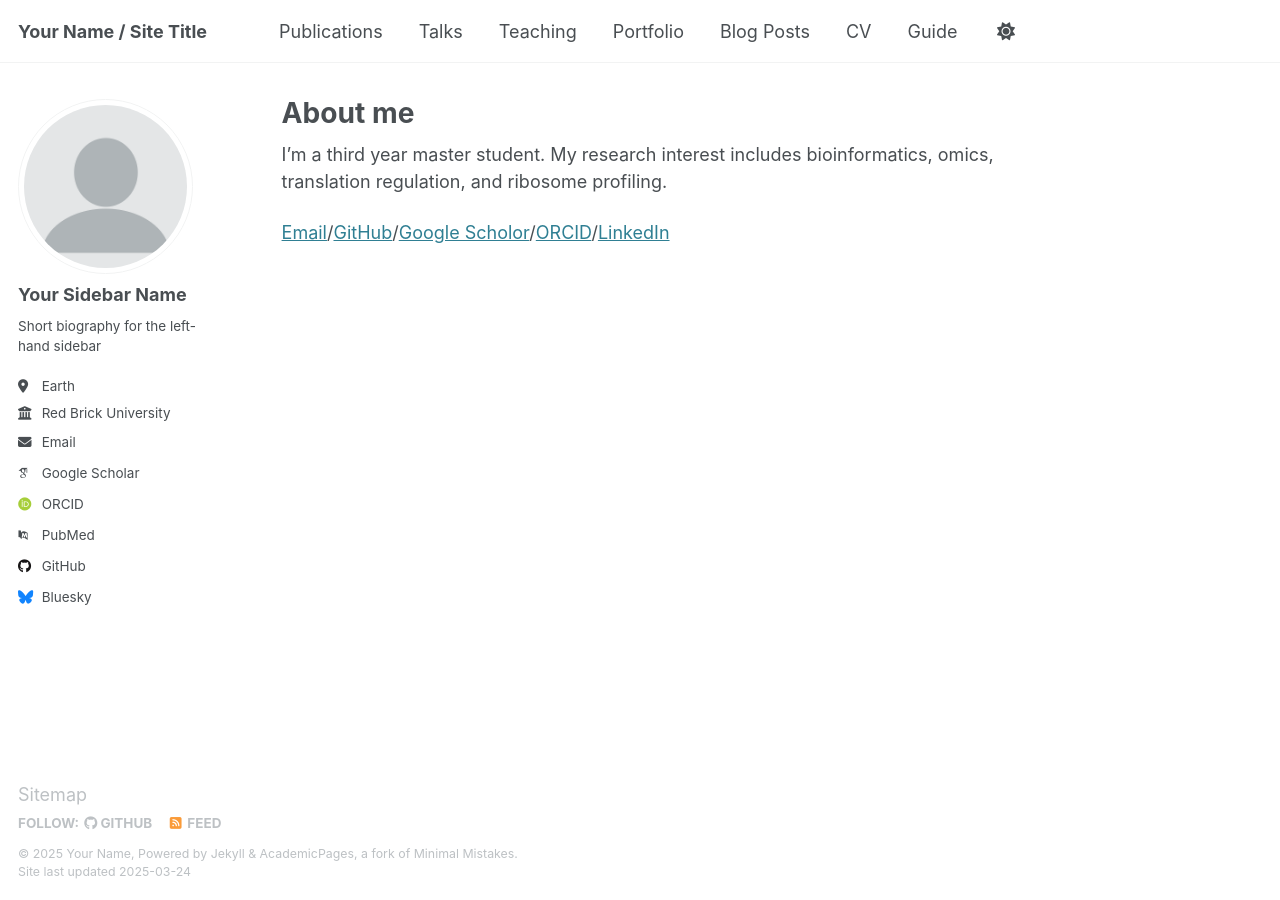
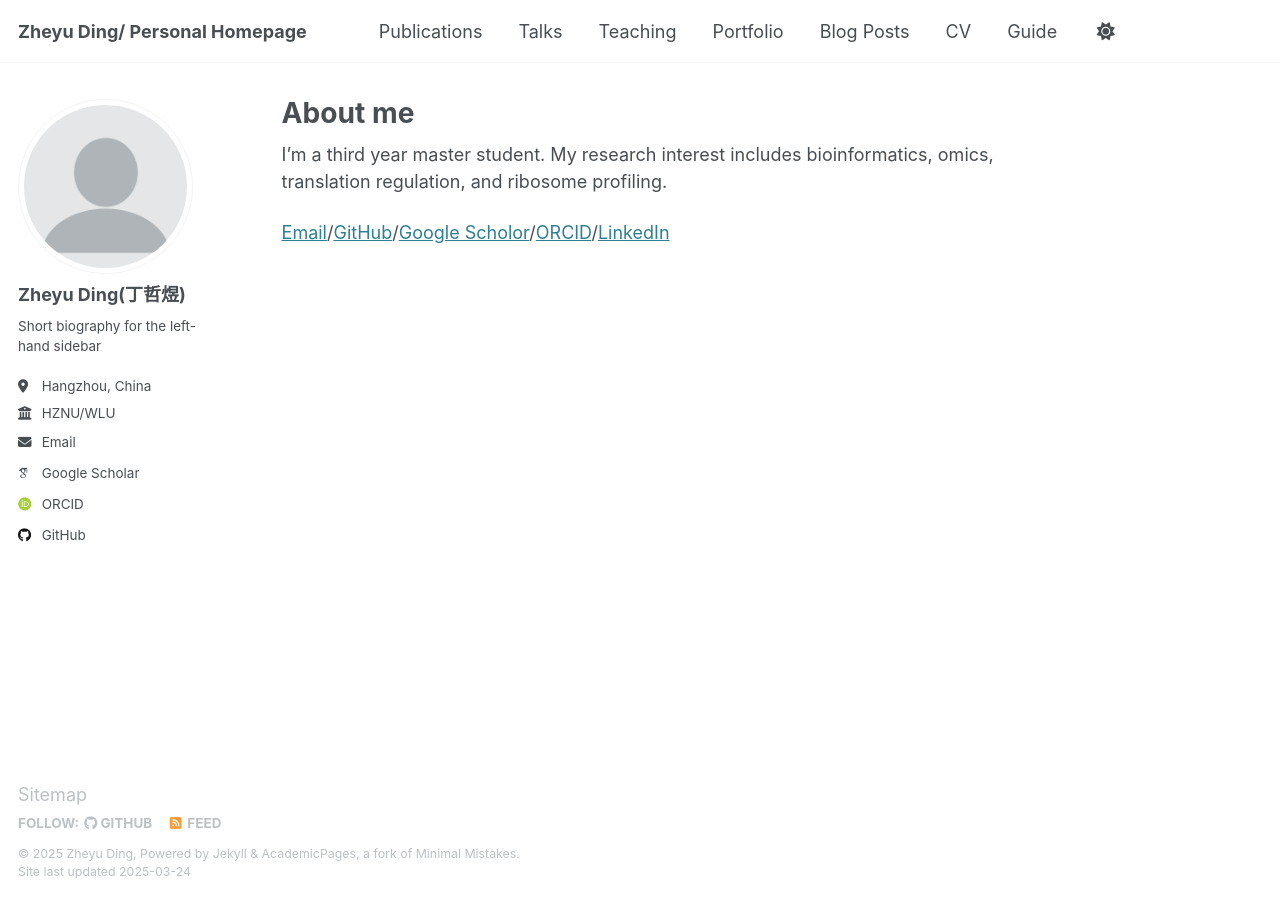
Before and after one commit to Zheyu-Ding/Zheyu-Ding.github.io, a Jekyll site: the page built from _pages/about.md, in a window 1280 px wide. Built offline with Jekyll 4.4.1, drawn with Linux system fonts in a browser that asks for light colours; some web fonts are replaced.

Commit message:
Update _config.yml

```diff
--- a/_config.yml
+++ b/_config.yml
@@ -9,13 +9,13 @@
 # Basic Site Settings
 locale                   : "en-US"
 site_theme               : "default"
-title                    : "Your Name / Site Title"
+title                    : "Zheyu Ding/ Personal Homepage"
 title_separator          : "-"
-name                     : &name "Your Name"
-description              : &description "personal description"
-url                      : https://academicpages.github.io # the base hostname & protocol for your site e.g. "https://[your GitHub username].github.io"
+name                     : &name "Zheyu Ding"
+description              : &description "Beginner in bioinformatics"
+url                      : https://Zheyu-Ding.github.io # the base hostname & protocol for your site e.g. "https://[your GitHub username].github.io"
 baseurl                  : "" # the subpath of your site, e.g. "/blog"
-repository               : "academicpages/academicpages.github.io"
+repository               : "Zheyu-Ding/Zheyu-Ding.github.io"
 
 # Site Author - The following control what appear as part of the author content on the side bar.
 #               If a field is blank the icon and link will not appear, otherwise it will be shown.
@@ -23,21 +23,21 @@ repository               : "academicpages/academicpages.github.io"
 author:
   # Biographic information
   avatar           : "profile.png"
-  name             : "Your Sidebar Name"
+  name             : "Zheyu Ding(丁哲煜)"
   pronouns         : # example: "she/her"
   bio              : "Short biography for the left-hand sidebar"
-  location         : "Earth"
-  employer         : "Red Brick University"
+  location         : "Hangzhou, China"
+  employer         : "HZNU/WLU"
   uri              : # URL
-  email            : "none@example.org"
+  email            : "mailto:Zheyu-Ding@outlook.com"
 
   # Academic websites
   arxiv            : # URL - Update with the correct link to your profile
-  googlescholar    : "https://scholar.google.com/citations?user=PS_CX0AAAAAJ"
+  googlescholar    : "https://scholar.google.com/citations?user=-qHpbDIAAAAJ&hl=en"
   impactstory      : # URL
-  orcid            : "http://orcid.org/yourorcidurl"
+  orcid            : "https://orcid.org/0009-0002-9560-0369"
   semantic         : # URL
-  pubmed           : "https://www.ncbi.nlm.nih.gov/pubmed/?term=john+snow"
+  pubmed           : # "https://www.ncbi.nlm.nih.gov/pubmed/?term=john+snow"
   researchgate     : # URL
   scopus           : # URL
 
@@ -45,12 +45,12 @@ author:
   bitbucket        : # Username - Update with your username on the site
   codepen          : # Username
   dribbble         : # Username
-  github           : "academicpages"
+  github           : "https://github.com/Zheyu-Ding"
   kaggle           : # Username
   stackoverflow    : # User number or user number and name (i.e., use "1" or "1/jeff-atwood")
 
   # Social media
-  bluesky          : "bsky.app" # Replace this with you Bluesky username
+  bluesky          : # "bsky.app" # Replace this with you Bluesky username
   facebook         : # Username
   flickr           : # Username
   foursquare       : # Username
```
